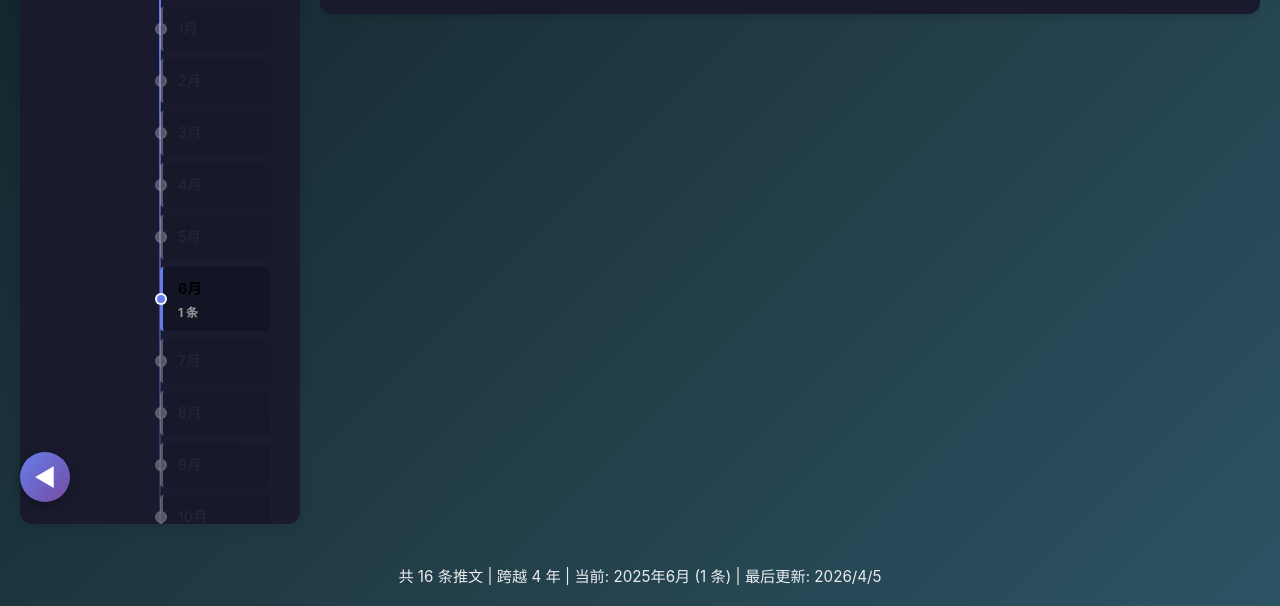
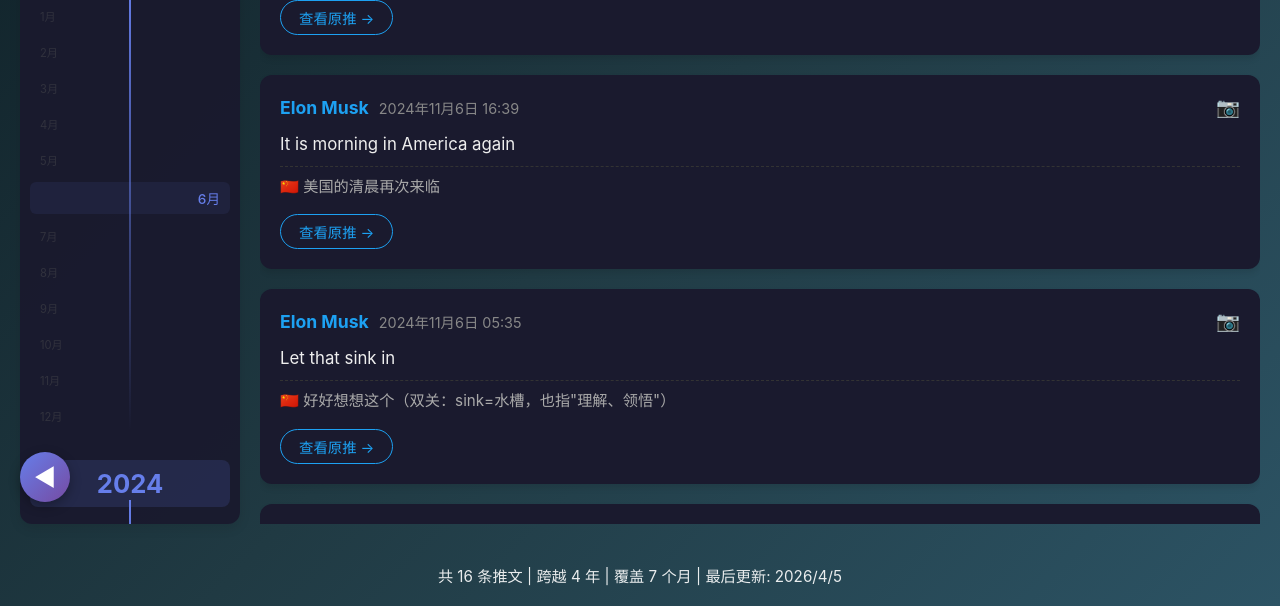
Before and after one commit to XH-20-22/musk-tweets, a plain HTML site: page index.html in a window 1280 px wide. Shown: the part 268-874 px from the top of the page. Drawn offline with Linux system fonts and the light colour scheme.

Commit message:
Redesign timeline: centered year, right=active months, left=empty months, scroll sync, show all tweets, restore translations

```diff
--- a/index.html
+++ b/index.html
@@ -85,15 +85,14 @@
       padding: 20px;
       max-width: 1400px;
       margin: 0 auto;
-      transition: gap 0.3s;
     }
 
     /* 左侧时间线 */
     .timeline {
-      width: 280px;
+      width: 220px;
       background: rgba(255, 255, 255, 0.95);
       border-radius: 12px;
-      padding: 20px;
+      padding: 20px 10px;
       height: calc(100vh - 140px);
       overflow-y: auto;
       position: sticky;
@@ -102,10 +101,23 @@
       transition: all 0.3s;
     }
 
-    /* 隐藏状态 */
     .timeline.hidden {
       width: 80px;
-      padding: 15px 10px;
+      padding: 15px 5px;
+    }
+
+    body.night-mode .timeline {
+      background: rgba(26, 26, 46, 0.95);
+    }
+
+    .timeline-title {
+      font-size: 1rem;
+      font-weight: bold;
+      color: #667eea;
+      margin-bottom: 20px;
+      text-align: center;
+      padding-bottom: 10px;
+      border-bottom: 2px solid #667eea;
     }
 
     .timeline.hidden .timeline-title {
@@ -114,47 +126,9 @@
       margin: 0 auto 15px auto;
     }
 
-    .timeline.hidden .year-group::before {
-      left: 50%;
-    }
-
-    .timeline.hidden .year-label {
-      font-size: 0.9rem;
-      text-align: center;
-      padding: 0;
-    }
-
-    .timeline.hidden .year-count {
-      display: none;
-    }
-
-    .timeline.hidden .months-list {
-      display: none;
-    }
-
-    .timeline.hidden .year-header {
-      flex-direction: column;
-      padding: 5px;
-    }
-
-    body.night-mode .timeline {
-      background: rgba(26, 26, 46, 0.95);
-    }
-
-    .timeline-title {
-      font-size: 1.1rem;
-      font-weight: bold;
-      color: #667eea;
-      margin-bottom: 20px;
-      text-align: center;
-      padding-bottom: 10px;
-      border-bottom: 2px solid #667eea;
-      transition: all 0.3s;
-    }
-
     /* 年份组 */
     .year-group {
-      margin-bottom: 25px;
+      margin-bottom: 30px;
       position: relative;
     }
 
@@ -163,163 +137,84 @@
       content: '';
       position: absolute;
       left: 50%;
-      top: 35px;
+      top: 40px;
       bottom: 0;
       width: 2px;
       background: linear-gradient(to bottom, #667eea, transparent);
       transform: translateX(-50%);
-      transition: left 0.3s;
     }
 
     .year-group:last-child::before {
       background: linear-gradient(to bottom, #667eea, #ddd);
     }
 
-    /* 年份标题 */
-    .year-header {
+    /* 年份标题（居中） */
+    .year-label {
+      font-size: 1.6rem;
+      font-weight: bold;
+      color: #667eea;
+      text-align: center;
+      margin-bottom: 15px;
+      padding: 8px;
+      background: rgba(102, 126, 234, 0.1);
+      border-radius: 8px;
+    }
+
+    body.night-mode .year-label {
+      background: rgba(102, 126, 234, 0.15);
+    }
+
+    .timeline.hidden .year-label {
+      font-size: 1rem;
+    }
+
+    /* 月份容器 */
+    .months-container {
+      display: flex;
+      flex-direction: column;
+      gap: 8px;
+    }
+
+    /* 月份项 */
+    .month-item {
       display: flex;
       align-items: center;
-      margin-bottom: 15px;
-      cursor: pointer;
-      padding: 8px;
-      border-radius: 8px;
+      font-size: 0.85rem;
+      padding: 6px 8px;
+      border-radius: 6px;
       transition: all 0.3s;
-      position: relative;
     }
 
-    .year-header:hover {
-      background: rgba(102, 126, 234, 0.1);
+    /* 有推文的月份（右侧） */
+    .month-item.has-tweets {
+      justify-content: flex-end;
+      padding-right: 10px;
+      color: #667eea;
+      font-weight: 500;
+      background: rgba(102, 126, 234, 0.08);
     }
 
-    .year-header.active {
-      background: rgba(102, 126, 234, 0.2);
+    .month-item.has-tweets.active {
+      background: rgba(102, 126, 234, 0.25);
+      font-weight: bold;
+      transform: translateX(5px);
     }
 
-    .year-label {
-      font-size: 1.8rem;
-      font-weight: bold;
-      color: #667eea;
-      flex: 1;
-      text-align: left;
+    /* 无推文的月份（左侧） */
+    .month-item.no-tweets {
+      justify-content: flex-start;
       padding-left: 10px;
-      transition: font-size 0.3s;
+      color: #ccc;
+      font-size: 0.7rem;
+      opacity: 0.4;
     }
 
-    .year-label.disabled {
-      color: #999;
-      opacity: 0.5;
-    }
-
-    body.night-mode .year-label.disabled {
+    body.night-mode .month-item.no-tweets {
       color: #555;
     }
 
-    .year-count {
-      font-size: 0.85rem;
-      color: #999;
-      padding-right: 10px;
-      transition: opacity 0.3s;
-    }
-
-    /* 月份列表 */
-    .months-list {
-      display: grid;
-      grid-template-columns: 1fr;
-      gap: 8px;
-      padding-left: 50%;
-      padding-right: 10px;
-      max-height: 0;
-      overflow: hidden;
-      transition: max-height 0.5s ease-in-out;
-    }
-
-    .months-list.expanded {
-      max-height: 1000px;
-    }
-
-    .month-item {
-      padding: 10px 15px;
-      border-left: 3px solid #ddd;
-      cursor: pointer;
-      transition: all 0.3s;
-      border-radius: 4px;
-      background: rgba(255, 255, 255, 0.5);
-      position: relative;
-    }
-
-    body.night-mode .month-item {
-      background: rgba(0, 0, 0, 0.2);
-    }
-
-    .month-item::before {
-      content: '';
-      position: absolute;
-      left: -8px;
-      top: 50%;
-      transform: translateY(-50%);
-      width: 8px;
-      height: 8px;
-      border-radius: 50%;
-      background: #667eea;
-      border: 2px solid rgba(255, 255, 255, 0.95);
-    }
-
-    .month-item:hover {
-      background: rgba(102, 126, 234, 0.15);
-      border-left-color: #667eea;
-      transform: translateX(3px);
-    }
-
-    .month-item.active {
-      background: rgba(102, 126, 234, 0.25);
-      border-left-color: #667eea;
-      font-weight: bold;
-    }
-
-    .month-item.disabled {
-      color: #ccc;
-      opacity: 0.3;
-      cursor: default;
-      background: transparent;
-    }
-
-    .month-item.disabled::before {
-      background: #ddd;
-    }
-
-    body.night-mode .month-item.disabled {
-      color: #444;
-    }
-
-    .month-item:hover.disabled {
-      transform: none;
-      border-left-color: #ddd;
-      background: transparent;
-    }
-
-    .month-label {
-      font-size: 0.9rem;
-      display: block;
-      margin-bottom: 3px;
-      transition: font-size 0.3s;
-    }
-
-    .month-count {
-      font-size: 0.75rem;
-      color: #999;
-    }
-
-    .month-item.disabled .month-count {
+    .timeline.hidden .months-container {
       display: none;
-    }
-
-    /* 字体放大效果 */
-    .year-label.zoom {
-      font-size: 2.2rem;
-    }
-
-    .month-label.zoom {
-      font-size: 1.1rem;
     }
 
     /* 右侧推文区 */
@@ -379,13 +274,27 @@
     .tweet-content {
       color: #333;
       line-height: 1.6;
-      margin-bottom: 15px;
+      margin-bottom: 8px;
       white-space: pre-wrap;
       font-size: 1.05rem;
     }
 
     body.night-mode .tweet-content {
       color: #eee;
+    }
+
+    .tweet-translation {
+      color: #666;
+      line-height: 1.6;
+      margin-bottom: 15px;
+      font-size: 0.95rem;
+      padding-top: 8px;
+      border-top: 1px dashed #e0e0e0;
+    }
+
+    body.night-mode .tweet-translation {
+      color: #aaa;
+      border-top-color: #333;
     }
 
     .tweet-link {
@@ -421,7 +330,7 @@
     /* 滚动条 */
     .timeline::-webkit-scrollbar,
     .tweets-area::-webkit-scrollbar {
-      width: 8px;
+      width: 6px;
     }
 
     .timeline::-webkit-scrollbar-track,
@@ -436,7 +345,7 @@
       border-radius: 10px;
     }
 
-    /* 响应式 - 保持左右布局 */
+    /* 响应式 */
     @media (max-width: 768px) {
       .main-content {
         gap: 10px;
@@ -444,9 +353,8 @@
       }
 
       .timeline {
-        width: 100px;
+        width: 90px;
         padding: 10px 5px;
-        font-size: 0.8rem;
       }
 
       .timeline .timeline-title {
@@ -456,38 +364,21 @@
       }
 
       .timeline .year-label {
-        font-size: 1.2rem;
-        text-align: center;
-        padding: 0;
+        font-size: 1.1rem;
       }
 
-      .timeline .year-count {
-        display: none;
-      }
-
-      .timeline .months-list {
-        padding-left: 0;
-        padding-right: 0;
-      }
-
-      .timeline .month-label {
-        font-size: 0.75rem;
-      }
-
-      .timeline .month-count {
-        font-size: 0.65rem;
+      .timeline .month-item {
+        font-size: 0.7rem;
       }
 
       .timeline.hidden {
-        width: 60px;
+        width: 50px;
       }
 
       .timeline-toggle {
         width: 40px;
         height: 40px;
         font-size: 1.2rem;
-        left: 10px;
-        bottom: 20px;
       }
     }
   </style>
@@ -523,8 +414,27 @@
   <script>
     let allTweets = [];
     let yearMonthData = {};
-    let expandedYear = null;
     let timelineVisible = true;
+
+    // 中文翻译数据
+    const translations = {
+      '1519480761749016577': '下一步我要买下可口可乐，把可卡因加回去',
+      '1812258574049157405': '（图片）',
+      '1518623997054918657': '我希望即使是我最严厉的批评者也能留在推特上，因为这就是言论自由的意义',
+      '1854026234339938528': '未来将会如此火爆 🔥',
+      '1519495072802390016': '让我们让推特变得超级有趣！',
+      '1518677066325053441': '耶！！！成了！🚀',
+      '1519495982723084290': '听着，我又不能创造奇迹',
+      '1854201929519247803': '美国的清晨再次来临',
+      '1585841080431321088': '小鸟自由了（指推特收购完成）',
+      '1812256998588662068': '我完全支持特朗普总统，并希望他早日康复',
+      '1854034776815972649': '好好想想这个（双关：sink=水槽，也指"理解、领悟"）',
+      '1586104694421659648': '喜剧现在在推特上合法了',
+      '1820685675899072930': '（视频）',
+      '1593459801966538755': '（图片）',
+      '1823742501884453312': '黑子们会说这是AI生成的 🤖',
+      '1932695486684950962': '我对上周关于特朗普总统的一些推文感到后悔。它们太过分了。'
+    };
 
     // 夜间模式
     function updateTheme() {
@@ -571,16 +481,20 @@
         // 按时间排序（最新在前）
         allTweets.sort((a, b) => new Date(b.time) - new Date(a.time));
 
+        // 添加翻译
+        allTweets.forEach(tweet => {
+          const tweetId = tweet.link.split('/').pop();
+          tweet.translation = translations[tweetId] || '';
+        });
+
         // 构建年月数据结构
         buildYearMonthData();
 
         // 生成时间线
         generateTimeline();
 
-        // 默认展开并显示最新年份
-        const latestYear = Object.keys(yearMonthData).sort().reverse()[0];
-        expandYear(latestYear);
-        filterByYear(latestYear);
+        // 显示所有推文
+        displayAllTweets();
 
       } catch (e) {
         document.getElementById('tweetsArea').innerHTML =
@@ -620,32 +534,23 @@
       const years = Object.keys(yearMonthData).sort().reverse();
 
       container.innerHTML = years.map(year => {
-        const yearTweets = Object.values(yearMonthData[year]).flat();
-        const hasYearTweets = yearTweets.length > 0;
-
         const monthsHtml = [1,2,3,4,5,6,7,8,9,10,11,12].map(month => {
           const tweets = yearMonthData[year][month];
           const hasMonthTweets = tweets.length > 0;
           const monthNames = ['1月','2月','3月','4月','5月','6月','7月','8月','9月','10月','11月','12月'];
 
           return `
-            <div class="month-item ${hasMonthTweets ? '' : 'disabled'}"
-                 data-year="${year}" data-month="${month}"
-                 onclick="${hasMonthTweets ? `filterByMonth(${year}, ${month})` : 'return false;'}">
-              <span class="month-label">${monthNames[month-1]}</span>
-              ${hasMonthTweets ? `<span class="month-count">${tweets.length} 条</span>` : ''}
+            <div class="month-item ${hasMonthTweets ? 'has-tweets' : 'no-tweets'}"
+                 data-year="${year}" data-month="${month}">
+              ${monthNames[month-1]}
             </div>
           `;
         }).join('');
 
         return `
           <div class="year-group" data-year="${year}">
-            <div class="year-header ${hasYearTweets ? '' : ''}"
-                 onclick="toggleYearExpand(${year})">
-              <span class="year-label ${hasYearTweets ? '' : 'disabled'}">${year}</span>
-              <span class="year-count">${hasYearTweets ? yearTweets.length + ' 条' : ''}</span>
-            </div>
-            <div class="months-list" id="months-${year}">
+            <div class="year-label">${year}</div>
+            <div class="months-container">
               ${monthsHtml}
             </div>
           </div>
@@ -653,95 +558,11 @@
       }).join('');
     }
 
-    // 切换年份展开/折叠
-    function toggleYearExpand(year) {
-      if (expandedYear === year) {
-        // 如果点击的是当前展开的年份，则收起
-        collapseYear(year);
-        expandedYear = null;
-      } else {
-        // 收起之前展开的年份
-        if (expandedYear) {
-          collapseYear(expandedYear);
-        }
-        // 展开新年份
-        expandYear(year);
-        expandedYear = year;
-        filterByYear(year);
-      }
-    }
-
-    // 展开年份
-    function expandYear(year) {
-      const monthsList = document.getElementById(`months-${year}`);
-      if (monthsList) {
-        monthsList.classList.add('expanded');
-      }
-      expandedYear = year;
-    }
-
-    // 收起年份
-    function collapseYear(year) {
-      const monthsList = document.getElementById(`months-${year}`);
-      if (monthsList) {
-        monthsList.classList.remove('expanded');
-      }
-    }
-
-    // 按年份筛选
-    function filterByYear(year) {
-      let firstMonth = null;
-      for (let month = 1; month <= 12; month++) {
-        if (yearMonthData[year][month].length > 0) {
-          firstMonth = month;
-          break;
-        }
-      }
-
-      if (firstMonth) {
-        filterByMonth(year, firstMonth);
-      } else {
-        displayTweets([], `${year}年（暂无推文）`);
-      }
-
-      document.querySelectorAll('.year-header').forEach(header => {
-        header.classList.remove('active');
-      });
-
-      const targetGroup = document.querySelector(`.year-group[data-year="${year}"]`);
-      if (targetGroup) {
-        targetGroup.querySelector('.year-header').classList.add('active');
-      }
-    }
-
-    // 按月份筛选
-    function filterByMonth(year, month) {
-      const tweets = yearMonthData[year][month] || [];
-      const monthNames = ['1月','2月','3月','4月','5月','6月','7月','8月','9月','10月','11月','12月'];
-
-      displayTweets(tweets, `${year}年${monthNames[month-1]}`);
-
-      document.querySelectorAll('.month-item').forEach(item => {
-        item.classList.remove('active');
-      });
-
-      const targetMonth = document.querySelector(`.month-item[data-year="${year}"][data-month="${month}"]`);
-      if (targetMonth) {
-        targetMonth.classList.add('active');
-      }
-    }
-
-    // 显示推文
-    function displayTweets(tweets, title) {
+    // 显示所有推文
+    function displayAllTweets() {
       const tweetsArea = document.getElementById('tweetsArea');
 
-      if (tweets.length === 0) {
-        tweetsArea.innerHTML = `<div class="loading">😕 ${title} 暂无推文</div>`;
-        updateStats(title, 0);
-        return;
-      }
-
-      tweetsArea.innerHTML = tweets.map((tweet, index) => {
+      tweetsArea.innerHTML = allTweets.map((tweet, index) => {
         const date = new Date(tweet.time);
         const formattedDate = `${date.getFullYear()}年${date.getMonth() + 1}月${date.getDate()}日 ${String(date.getHours()).padStart(2, '0')}:${String(date.getMinutes()).padStart(2, '0')}`;
 
@@ -753,25 +574,23 @@
               <span class="media-icon">${tweet.mediaType || ''}</span>
             </div>
             <div class="tweet-content">${tweet.text || '(纯图片/视频推文)'}</div>
+            ${tweet.translation ? `<div class="tweet-translation">🇨🇳 ${tweet.translation}</div>` : ''}
             <a href="${tweet.link}" target="_blank" class="tweet-link">查看原推 →</a>
           </div>
         `;
       }).join('');
 
-      tweetsArea.scrollTop = 0;
-      updateStats(title, tweets.length);
-
-      // 添加滚动监听，实现字体放大效果
-      setupScrollZoom();
+      updateStats();
+      setupScrollSync();
     }
 
-    // 设置滚动字体放大效果
-    function setupScrollZoom() {
-      if (!timelineVisible) return;
-
+    // 设置滚动同步
+    function setupScrollSync() {
       const tweetsArea = document.getElementById('tweetsArea');
 
       tweetsArea.addEventListener('scroll', function() {
+        if (!timelineVisible) return;
+
         const cards = document.querySelectorAll('.tweet-card');
         const scrollTop = this.scrollTop;
         const viewportHeight = this.clientHeight;
@@ -798,34 +617,44 @@
           const year = date.getFullYear();
           const month = date.getMonth() + 1;
 
-          // 重置所有字体
-          document.querySelectorAll('.year-label, .month-label').forEach(el => {
-            el.classList.remove('zoom');
+          // 高亮对应月份
+          document.querySelectorAll('.month-item').forEach(item => {
+            item.classList.remove('active');
           });
 
-          // 放大对应年月
           const targetMonth = document.querySelector(`.month-item[data-year="${year}"][data-month="${month}"]`);
           if (targetMonth) {
-            targetMonth.querySelector('.month-label').classList.add('zoom');
-          }
+            targetMonth.classList.add('active');
 
-          const targetYear = document.querySelector(`.year-group[data-year="${year}"] .year-label`);
-          if (targetYear) {
-            targetYear.classList.add('zoom');
+            // 滚动时间线到可见位置
+            const timeline = document.getElementById('timeline');
+            const monthTop = targetMonth.offsetTop;
+            const timelineScrollTop = timeline.scrollTop;
+            const timelineHeight = timeline.clientHeight;
+
+            if (monthTop < timelineScrollTop || monthTop > timelineScrollTop + timelineHeight - 50) {
+              targetMonth.scrollIntoView({ behavior: 'smooth', block: 'center' });
+            }
           }
         }
       });
     }
 
     // 更新统计信息
-    function updateStats(title, currentCount) {
+    function updateStats() {
       const totalCount = allTweets.length;
       const yearCount = Object.keys(yearMonthData).length;
 
-      let statsText = `共 ${totalCount} 条推文 | 跨越 ${yearCount} 年`;
-      if (currentCount > 0) {
-        statsText += ` | 当前: ${title} (${currentCount} 条)`;
-      }
+      const monthsWithTweets = [];
+      Object.keys(yearMonthData).forEach(year => {
+        Object.keys(yearMonthData[year]).forEach(month => {
+          if (yearMonthData[year][month].length > 0) {
+            monthsWithTweets.push(`${year}-${month}`);
+          }
+        });
+      });
+
+      let statsText = `共 ${totalCount} 条推文 | 跨越 ${yearCount} 年 | 覆盖 ${monthsWithTweets.length} 个月`;
       statsText += ` | 最后更新: ${new Date().toLocaleDateString('zh-CN')}`;
 
       document.getElementById('stats').innerHTML = statsText;
```
